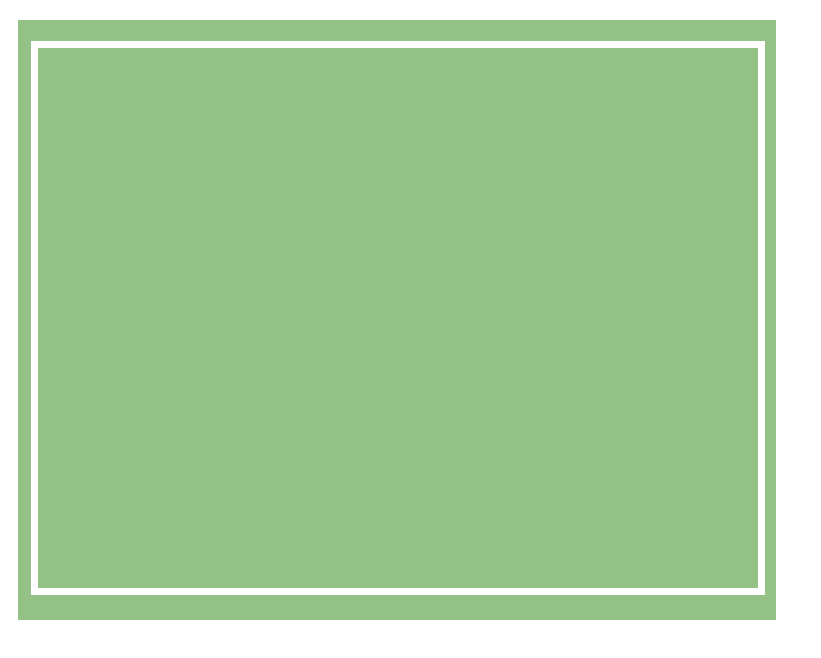
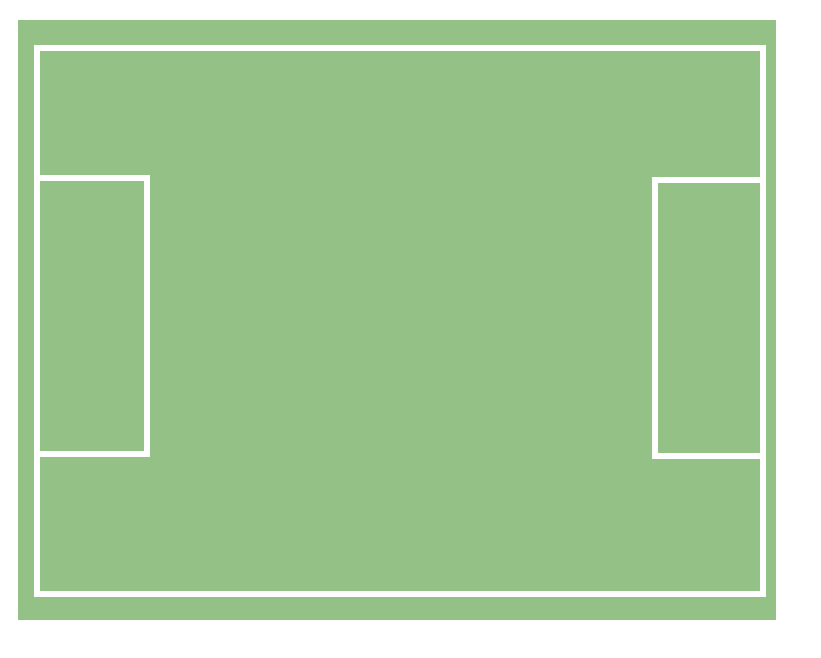
Before and after one commit to AraceliGS/la-cancha, a plain HTML site: page index.html in a window 1280 px wide. Shown: the whole page, without its empty margins (0-821 px from the left). Drawn offline with Linux system fonts and the light colour scheme.

Commit message:
añadiendo estilos para los arcos de la cancha

```diff
--- a/css/main.css
+++ b/css/main.css
@@ -14,21 +14,44 @@ body {
   margin-left: 10px;
 }
 
-/*Estilos para el pequeño contenedor */
+/*Estilos para el contenedor pequeño*/
 
 #cancha {
   background-color: #94C286;
   width: 95%;
   height: 90%;
-  border: 7px solid white;
+  border: 6px solid #FFF;
   position: relative;
-  top: 3.5%;
-  left: 1.7%;
+  top: 4.1%;
+  left: 2.1%;
 }
 
-/*.arco1 {
+/*Estilos para ambos arcos*/
 
+.arco {
+  display: inline-block;
+  width: 15%;
+  height: 50%;
+}
+
+/*Estilos para el arco de la izquierda*/
+
+.left {
   position: relative;
+  right: 0.55%;
+  top: 124px;
+  border-top: 6px solid #FFF;
+  border-right: 6px solid #FFF;
+  border-bottom: 6px solid #FFF;
+}
 
+/*Estilos para el arco de la derecha*/
+
+.right {
+  position: relative;
+  left: 85%;
+  bottom: 160px;
+  border-top: 6px solid #FFF;
+  border-bottom: 6px solid #FFF;
+  border-left: 6px solid #FFF;
 }
-*/
--- a/index.html
+++ b/index.html
@@ -10,9 +10,9 @@
     <!-- Creando la cancha y sus arcos -->
     <div id="container">
       <div id="cancha">
-        <div class="arco1"></div>
+        <div class="arco left"></div>
         <div id="circle"></div>
-        <div class="arco2"></div>
+        <div class="arco right"></div>
         <div class="ball"></div>
         <div class="ball"></div>
         <div class="ball"></div>
```
